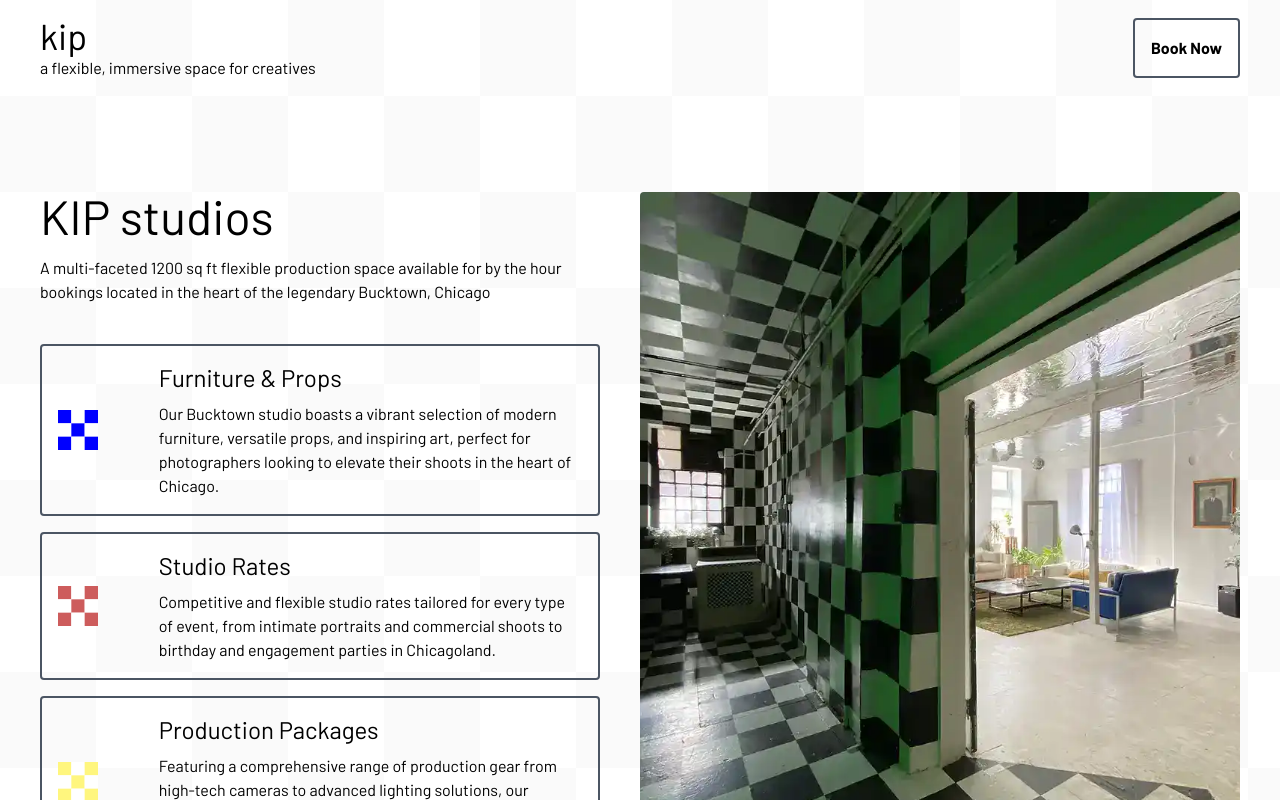
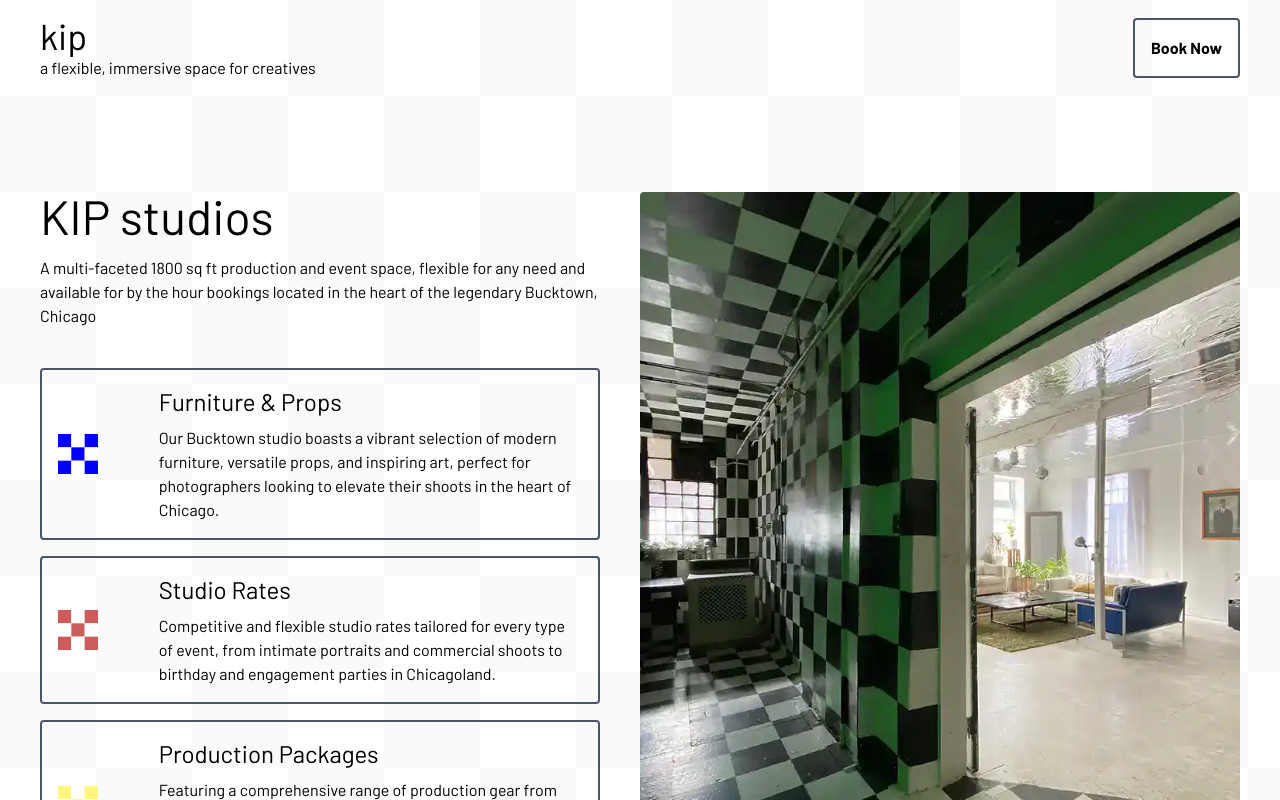
Before and after one commit to yunggarlic/kipstudios, a Next.js app: page / in a window 1280 px wide. Shown: the top 800 px of the page. Built offline with nearby package versions, Linux system fonts and the light colour scheme.

Commit message:
updates content

```diff
--- a/src/app/page.tsx
+++ b/src/app/page.tsx
@@ -31,9 +31,9 @@ const LeftColumn = () => {
       <div className="flex flex-col gap-4">
         <h1>KIP studios</h1>
         <span>
-          A multi-faceted 1200 sq ft flexible production space available for by
-          the hour bookings located in the heart of the legendary Bucktown,
-          Chicago
+          A multi-faceted 1800 sq ft production and event space, flexible for
+          any need and available for by the hour bookings located in the heart
+          of the legendary Bucktown, Chicago
         </span>
       </div>
     );
```
